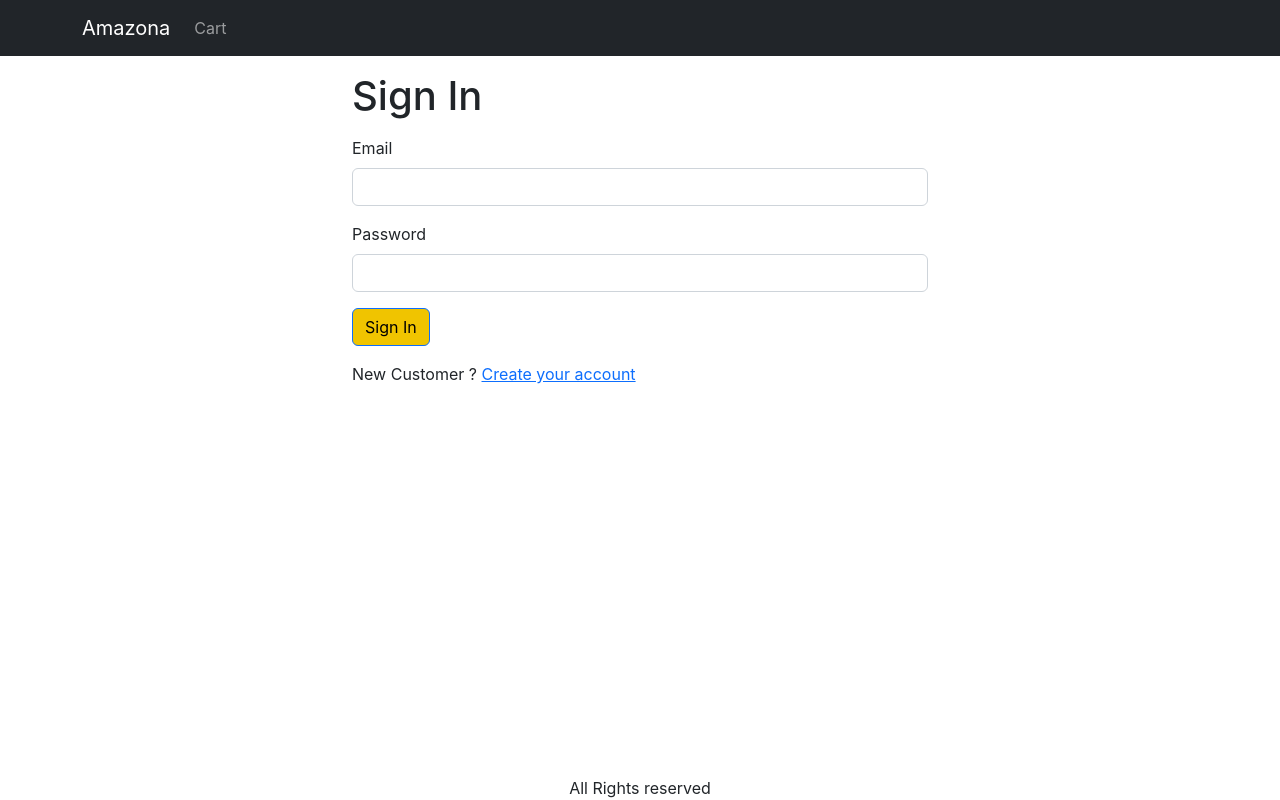
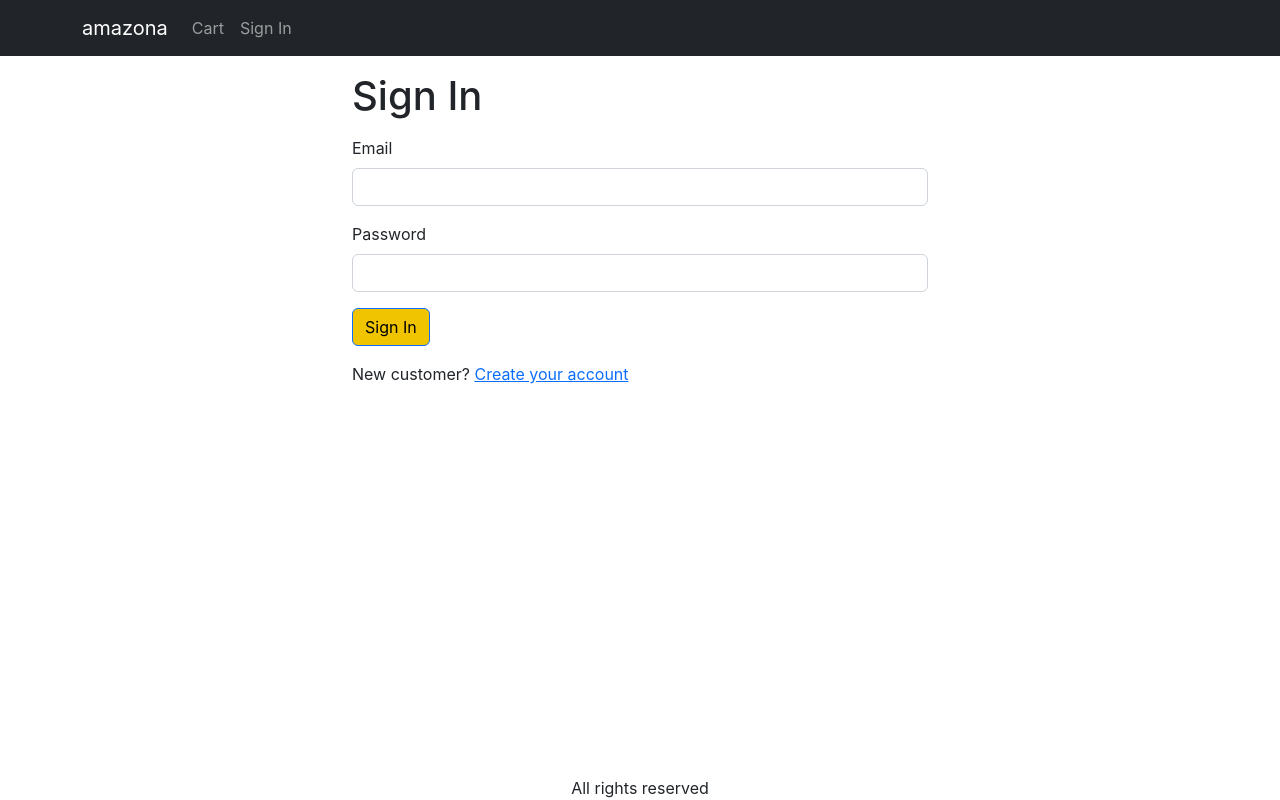
Before and after one commit to Nuxea/amazona, a React (Create React App) app in the folder front-end/: page /signin in a window 1280 px wide. Built offline with nearby package versions, Linux system fonts and the light colour scheme; the HTML template or start-up script is replaced by a standard one.

Commit message:
Complete Signin Screen

```diff
--- a/front-end/package.json
+++ b/front-end/package.json
@@ -16,6 +16,7 @@
     "react-router-bootstrap": "^0.26.2",
     "react-router-dom": "^6.4.3",
     "react-scripts": "^5.0.1",
+    "react-toastify": "^9.1.1",
     "use-reducer-logger": "^1.0.2",
     "web-vitals": "^2.1.4"
   },
--- a/front-end/src/App.js
+++ b/front-end/src/App.js
@@ -2,7 +2,8 @@
 import {BrowserRouter, Link, Route, Routes} from "react-router-dom";
 import HomeScreen from "./screens/HomeScreen";
 import ProductScreen from "./screens/ProductScreen";
-import {Badge, Container, Nav, Navbar} from "react-bootstrap";
+import {Badge, Container, Nav, Navbar, NavDropdown} from "react-bootstrap";
+import {ToastContainer} from 'react-toastify';
 import {LinkContainer} from 'react-router-bootstrap';
 import {useContext} from "react";
 import {Store} from "./Store";
@@ -10,17 +11,22 @@
 import SigninScreen from "./screens/SigninScreen";
 
 function App() {
-    const { state } = useContext(Store);
-    const { cart } = state;
+    const { state, dispatch: ctxDispatch } = useContext(Store);
+    const { cart, userInfo } = state;
 
+    const signoutHandler = () => {
+        ctxDispatch({ type: 'USER_SIGNOUT' });
+        localStorage.removeItem('userInfo');
+    };
     return (
         <BrowserRouter>
             <div className="d-flex flex-column site-container">
+                <ToastContainer position="bottom-center" limit={1} />
                 <header>
                     <Navbar bg="dark" variant="dark">
                         <Container>
                             <LinkContainer to="/">
-                              <Navbar.Brand>Amazona</Navbar.Brand>
+                                <Navbar.Brand>amazona</Navbar.Brand>
                             </LinkContainer>
                             <Nav className="me-auto">
                                 <Link to="/cart" className="nav-link">
@@ -31,6 +37,28 @@
                                         </Badge>
                                     )}
                                 </Link>
+                                {userInfo ? (
+                                    <NavDropdown title={userInfo.name} id="basic-nav-dropdown">
+                                        <LinkContainer to="/profile">
+                                            <NavDropdown.Item>User Profile</NavDropdown.Item>
+                                        </LinkContainer>
+                                        <LinkContainer to="/orderhistory">
+                                            <NavDropdown.Item>Order History</NavDropdown.Item>
+                                        </LinkContainer>
+                                        <NavDropdown.Divider />
+                                        <Link
+                                            className="dropdown-item"
+                                            to="#signout"
+                                            onClick={signoutHandler}
+                                        >
+                                            Sign Out
+                                        </Link>
+                                    </NavDropdown>
+                                ) : (
+                                    <Link className="nav-link" to="/signin">
+                                        Sign In
+                                    </Link>
+                                )}
                             </Nav>
                         </Container>
                     </Navbar>
@@ -46,9 +74,7 @@
                     </Container>
                 </main>
                 <footer>
-                  <div className="text-center">
-                      All Rights reserved
-                  </div>
+                    <div className="text-center">All rights reserved</div>
                 </footer>
             </div>
         </BrowserRouter>
--- a/front-end/src/Store.js
+++ b/front-end/src/Store.js
@@ -3,13 +3,16 @@
 export const Store = createContext();
 
 const initialState = {
+    userInfo: localStorage.getItem('userInfo')
+        ? JSON.parse(localStorage.getItem('userInfo'))
+        : null,
+
     cart: {
         cartItems: localStorage.getItem('cartItems')
             ? JSON.parse(localStorage.getItem('cartItems'))
             : [],
     },
 };
-
 function reducer(state, action) {
     switch (action.type) {
         case 'CART_ADD_ITEM':
@@ -21,7 +24,8 @@
             const cartItems = existItem
                 ? state.cart.cartItems.map((item) =>
                     item._id === existItem._id ? newItem : item
-                ) : [ ...state.cart.cartItems, newItem ];
+                )
+                : [...state.cart.cartItems, newItem];
             localStorage.setItem('cartItems', JSON.stringify(cartItems));
             return { ...state, cart: { ...state.cart, cartItems } };
         case 'CART_REMOVE_ITEM': {
@@ -29,8 +33,15 @@
                 (item) => item._id !== action.payload._id
             );
             localStorage.setItem('cartItems', JSON.stringify(cartItems));
-            return { ...state, cart: { ...state.cart, cartItems} };
+            return { ...state, cart: { ...state.cart, cartItems } };
         }
+        case 'USER_SIGNIN':
+            return { ...state, userInfo: action.payload };
+        case 'USER_SIGNOUT':
+            return {
+                ...state,
+                userInfo: null,
+            };
         default:
             return state;
     }
@@ -38,8 +49,6 @@
 
 export function StoreProvider(props) {
     const [state, dispatch] = useReducer(reducer, initialState);
-    const value = {state, dispatch};
-    return <Store.Provider value={value}>
-        {props.children}
-    </Store.Provider>;
+    const value = { state, dispatch };
+    return <Store.Provider value={value}>{props.children} </Store.Provider>;
 }
--- a/front-end/src/screens/SigninScreen.js
+++ b/front-end/src/screens/SigninScreen.js
@@ -1,12 +1,45 @@
-import {Button, Container, Form} from "react-bootstrap";
-import {Helmet} from "react-helmet-async";
-import {Link, useLocation} from "react-router-dom";
+import Axios from 'axios';
+import { Link, useLocation, useNavigate } from 'react-router-dom';
+import Container from 'react-bootstrap/Container';
+import Form from 'react-bootstrap/Form';
+import Button from 'react-bootstrap/Button';
+import { Helmet } from 'react-helmet-async';
+import { useContext, useEffect, useState } from 'react';
+import { Store } from '../Store';
+import { toast } from 'react-toastify';
+import { getError } from '../utils';
 
 export default function SigninScreen() {
-
+    const navigate = useNavigate();
     const { search } = useLocation();
     const redirectInUrl = new URLSearchParams(search).get('redirect');
     const redirect = redirectInUrl ? redirectInUrl : '/';
+
+    const [email, setEmail] = useState('');
+    const [password, setPassword] = useState('');
+
+    const { state, dispatch: ctxDispatch } = useContext(Store);
+    const { userInfo } = state;
+    const submitHandler = async (e) => {
+        e.preventDefault();
+        try {
+            const { data } = await Axios.post('/api/users/signin', {
+                email,
+                password,
+            });
+            ctxDispatch({ type: 'USER_SIGNIN', payload: data });
+            localStorage.setItem('userInfo', JSON.stringify(data));
+            navigate(redirect || '/');
+        } catch (err) {
+            toast.error(getError(err));
+        }
+    };
+
+    useEffect(() => {
+        if (userInfo) {
+            navigate(redirect);
+        }
+    }, [navigate, redirect, userInfo]);
 
     return (
         <Container className="small-container">
@@ -14,27 +47,31 @@
                 <title>Sign In</title>
             </Helmet>
             <h1 className="my-3">Sign In</h1>
-
-            <Form>
+            <Form onSubmit={submitHandler}>
                 <Form.Group className="mb-3" controlId="email">
                     <Form.Label>Email</Form.Label>
-                    <Form.Control type="email" required />
+                    <Form.Control
+                        type="email"
+                        required
+                        onChange={(e) => setEmail(e.target.value)}
+                    />
                 </Form.Group>
                 <Form.Group className="mb-3" controlId="password">
                     <Form.Label>Password</Form.Label>
-                    <Form.Control type="password" required />
+                    <Form.Control
+                        type="password"
+                        required
+                        onChange={(e) => setPassword(e.target.value)}
+                    />
                 </Form.Group>
                 <div className="mb-3">
                     <Button type="submit">Sign In</Button>
                 </div>
                 <div className="mb-3">
-                    New Customer ?
-                    {' '}
-                    <Link to={`/signup?redirect=${redirect}`}>
-                        Create your account
-                    </Link>
+                    New customer?{' '}
+                    <Link to={`/signup?redirect=${redirect}`}>Create your account</Link>
                 </div>
             </Form>
         </Container>
-    )
+    );
 }
```
Also changed, not shown: 1 other file (tests, documents, lock files or other folders). Lines whose indentation alone changed are shown as unchanged.
